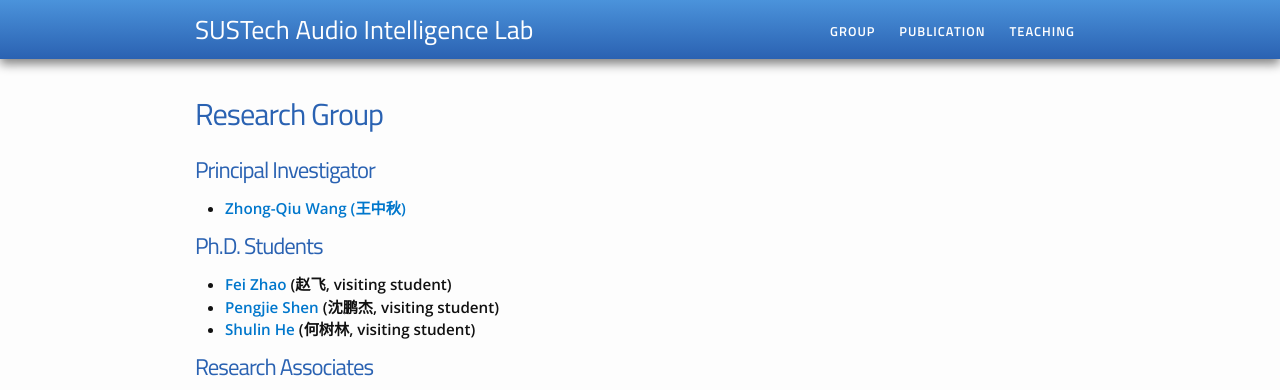
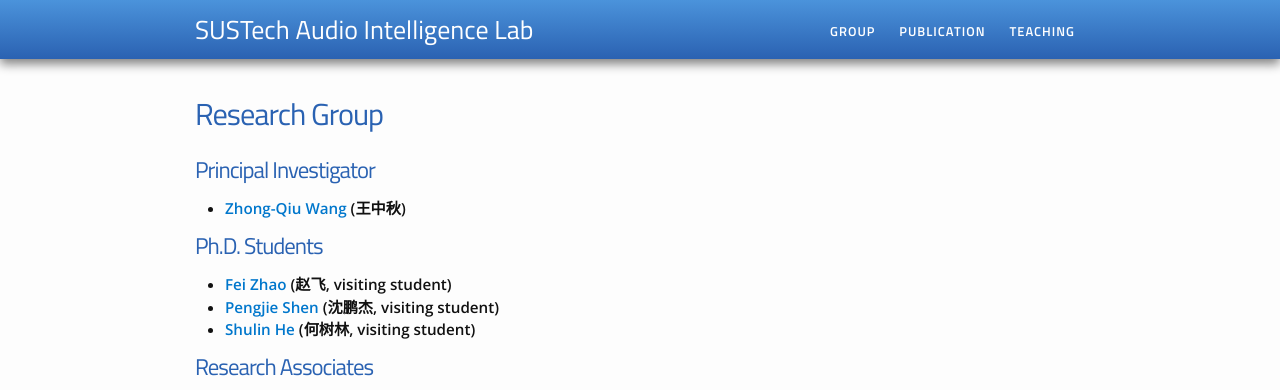
Before and after one commit to sustechailab/sustechailab.github.io, a Jekyll site: the page group.html, which Jekyll copies as it is, in a window 1280 px wide. Shown: the top 390 px of the page. Built offline with Jekyll 4.4.1, drawn with Linux system fonts in a browser that asks for light colours; some of the changed lines change nothing that is shown.

Commit message:
Initial commit

```diff
--- a/group.html
+++ b/group.html
@@ -80,7 +80,7 @@
 
 <h1>Principal Investigator</h1>
 <ul>
-<li><b><a href="http://zqwang7.github.io/" target="view_window">Zhong-Qiu Wang (王中秋)</a></b></li>
+<li><b><a href="http://zqwang7.github.io/" target="view_window">Zhong-Qiu Wang</a> (王中秋)</b></li>
 </ul>
 
 <h1>Ph.D. Students</h1>
```
